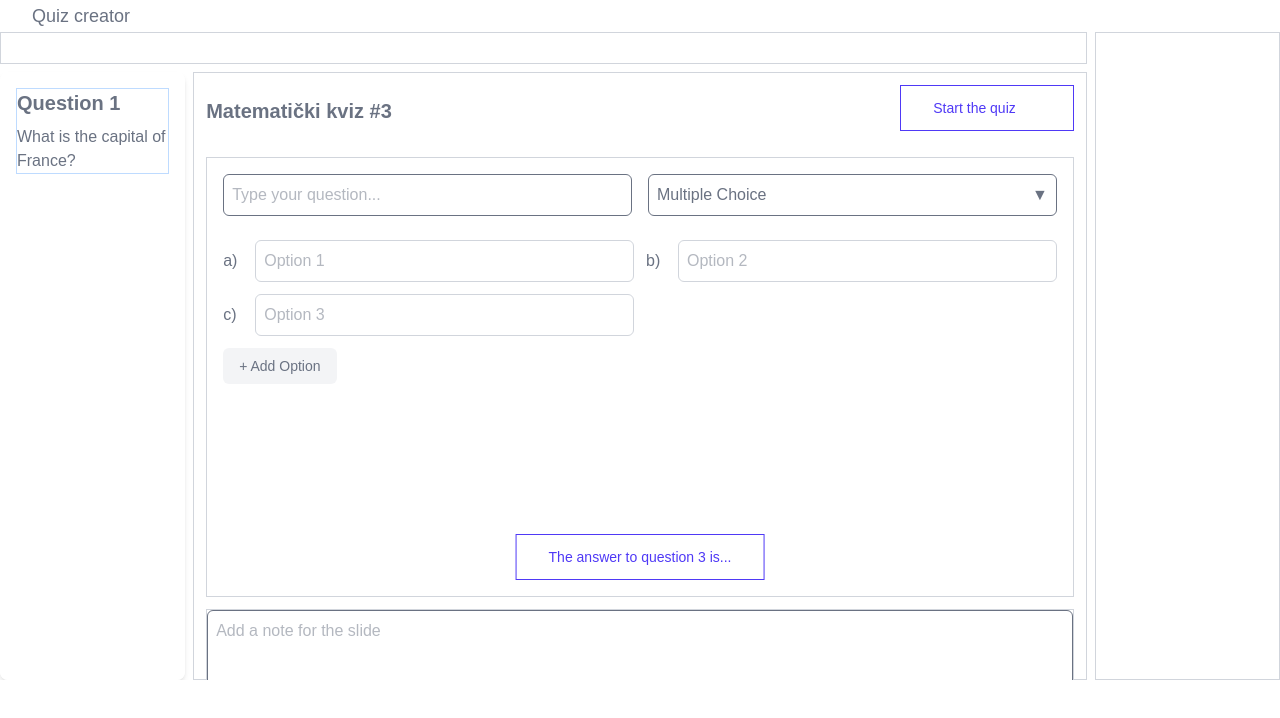
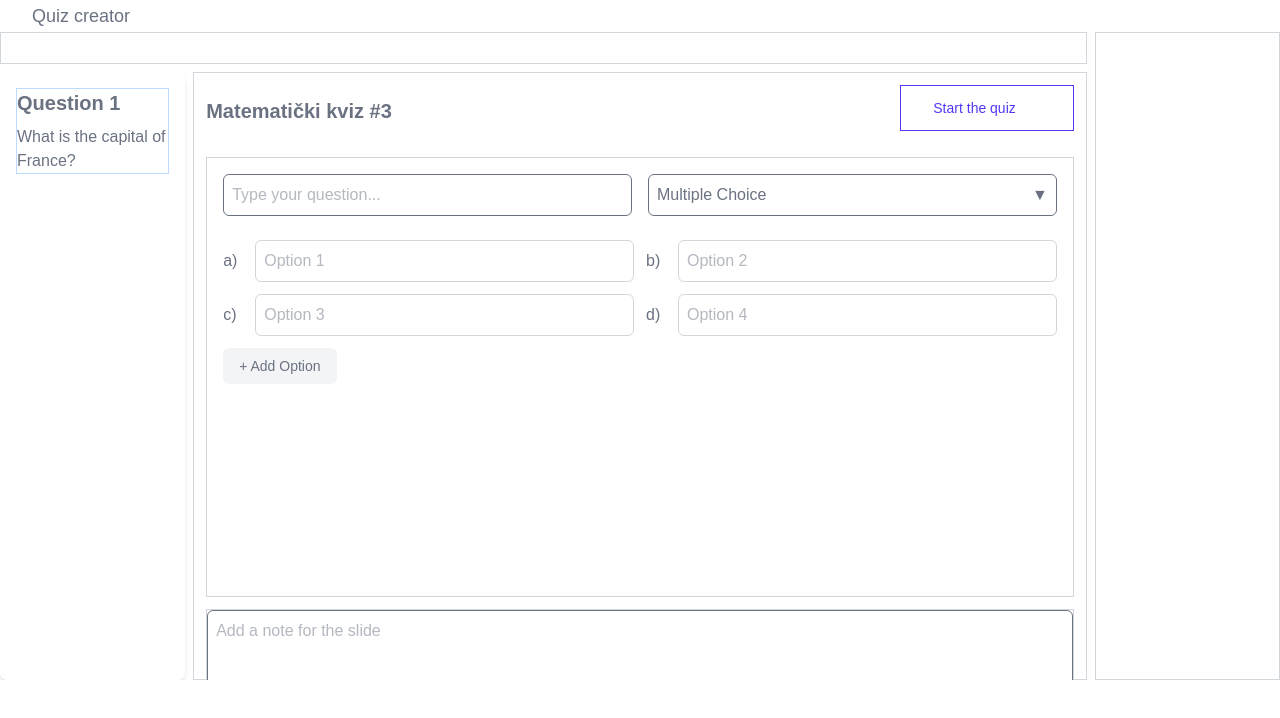
Before and after one commit to karlo-kormanic/zavrsni_rad, a Next.js app: page / in a window 1280 px wide. Shown: the top 718 px of the page. Built offline with nearby package versions, Linux system fonts and the light colour scheme.

Commit message:
Fixed an issue where dropdown question type didn't properly show answer fields when switched

```diff
--- a/src/app/components/QuestionEditor.tsx
+++ b/src/app/components/AnswerEditor.tsx
@@ -1,9 +1,8 @@
 'use client';
-import { useState, useEffect } from 'react';
 import type { OptionPrefixPattern } from '@/../../types';
 
 interface EditorProps {
-  initialOptions?: string[];
+  initialOptions: string[];
   onUpdate: (options: string[]) => void;
   optionPrefixPattern?: OptionPrefixPattern;
 }
@@ -42,34 +41,25 @@ const AddOptionButton = ({ onClick }: AddOptionButtonProps) => (
   </button>
 );
 
-export function QuestionEditor({
-  initialOptions = ['', '', '', ''],
+export function AnswerEditor({
+  initialOptions,
   onUpdate,
   optionPrefixPattern = (index) => `${String.fromCharCode(97 + index)})`,
 }: EditorProps) {
-  const [options, setOptions] = useState<string[]>(initialOptions);
-
   const handleChange = (index: number, value: string) => {
-    const newOptions = [...options];
-    newOptions[index] = value;
-    setOptions(newOptions);
+    const updated = [...initialOptions];
+    updated[index] = value;
+    onUpdate(updated);
   };
 
   const addOption = () => {
-    setOptions([...options, '']);
+    onUpdate([...initialOptions, '']);
   };
-
-  useEffect(() => {
-    const timer = setTimeout(() => {
-      onUpdate(options.filter(opt => opt.trim() !== ''));
-    }, 500);
-    return () => clearTimeout(timer);
-  }, [options, onUpdate]);
 
   return (
     <>
       <div className="grid grid-cols-2 gap-3">
-        {options.map((option, index) => (
+        {initialOptions.map((option, index) => (
           <OptionInput
             key={index}
             index={index}
--- a/src/app/components/AnswerSelector.tsx
+++ b/src/app/components/AnswerSelector.tsx
@@ -21,7 +21,7 @@ export function AnswerSelector({
   return (
     <div className="mt-4">
       <label className="block text-sm font-medium text-gray-700 mb-1">
-        Correct Answer
+        Correct Answer:
       </label>
       <select
         value={selectedAnswer}
--- a/src/app/components/QuestionTypeDropdown.tsx
+++ b/src/app/components/QuestionTypeDropdown.tsx
@@ -4,7 +4,7 @@ import { useState } from 'react';
 
 interface DropdownProps {
   options: { value: string; label: string }[];
-  selectedValue: string | null;
+  selectedValue: string;
   onChange: (value: string) => void;
   placeholder?: string;
   className?: string;
@@ -19,9 +19,7 @@ export default function QuestionTypeDropdown({
 }: DropdownProps) {
   const [isOpen, setIsOpen] = useState(false);
 
-  const selectedOption = selectedValue
-    ?options.find(opt => opt.value === selectedValue)?.label
-    :placeholder;
+  const selectedOption = options.find(opt => opt.value === selectedValue)?.label || placeholder;
 
   return (
     <div className={`relative ${className}`}>
--- a/src/app/components/SlideQuestionArea.tsx
+++ b/src/app/components/SlideQuestionArea.tsx
@@ -1,14 +1,14 @@
 'use client';
-import { useState } from 'react';
+import { useState, useEffect } from 'react';
+import QuestionPrompt from './QuestionPrompt';
 import QuestionTypeDropdown from './QuestionTypeDropdown';
-import QuestionPrompt from './QuestionPrompt';
-import { QuestionEditor } from './QuestionEditor';
+import { AnswerEditor } from './AnswerEditor';
 import { AnswerSelector } from './AnswerSelector';
 
 const SlideQuestionArea = () => {
-    const [questionType, setQuestionType] = useState<string>('multiple_choice'); // Default to first type
-    const [options, setOptions] = useState(['', '', '']);
-    const [answer, setAnswer] = useState('');
+    const [questionType, setQuestionType] = useState<string>('multiple_choice');
+    const [options, setOptions] = useState<string[]>(['', '', '', '']);
+    const [answer, setAnswer] = useState<string>('');
 
     const questionTypes = [
         {value: 'multiple_choice', label: 'Multiple Choice'},
@@ -16,22 +16,32 @@ const SlideQuestionArea = () => {
         {value: 'scale', label: 'Scale'},
     ];
 
+    useEffect(() => {
+        if (questionType === 'scale') {
+            // For scale questions, ensure 6 options
+            setOptions(prev => {
+                const newOptions = [...prev];
+                while (newOptions.length < 6) newOptions.push('');
+                while (newOptions.length > 6) newOptions.pop();
+                return newOptions;
+            });
+        } else {
+            // For other types, ensure 4 options
+            setOptions(prev => {
+                const newOptions = [...prev];
+                while (newOptions.length < 4) newOptions.push('');
+                while (newOptions.length > 4) newOptions.pop();
+                return newOptions;
+            });
+        }
+    }, [questionType]);
+
     const handleTypeChange = (selectedValue: string) => {
         setQuestionType(selectedValue);
-        // Reset options when type changes
-        setOptions(selectedValue === 'scale'
-            ? ['', '', '', '', '', '']
-            : ['', '', '']
-        );
+        // Don't reset options here - let useEffect handle it
         setAnswer('');
     };
 
-    //TODO add question window expansion on new line in type your question...
-    //TODO add data persistence (until hard refresh) -> should I even do this if db saving fixes this problem?
-    //TODO change saves to lower the amount of db calls, onChange -> onBlur
-    //TODO browse the files and change local import path to global
-    //TODO browse the files and unify export default function look
-    //TODO change the answer is button into dropdown that loads the answers and lets user pick 1, pick multiple or adjust the order
     return (
         <div className="relative h-[55vh] row-span-1 bg-white border border-gray-300 p-4">
             {/* Top row - question and type selector */}
@@ -54,7 +64,7 @@ const SlideQuestionArea = () => {
             {/* Middle content */}
             <div className="mb-6">
                 <div className="w-full">
-                    <QuestionEditor
+                    <AnswerEditor
                         initialOptions={options}
                         onUpdate={setOptions}
                         optionPrefixPattern={
@@ -63,7 +73,8 @@ const SlideQuestionArea = () => {
                                 : undefined
                         }
                     />
-                    {options.some(opt => opt.trim() !== '') && (
+                    {/* Show selector if any option is non-empty */}
+                    {options.filter(opt => opt.trim() !== '').length > 0 && (
                         <AnswerSelector
                             options={options}
                             selectedAnswer={answer}
@@ -72,17 +83,15 @@ const SlideQuestionArea = () => {
                     )}
                 </div>
             </div>
-
-            {/* Bottom - answer hint */}
-            <div className="absolute bottom-4 left-1/2 transform -translate-x-1/2">
-                <a className="text-sm font-medium text-indigo-600 focus:outline-none" href="#">
-                    <span className="relative block border border-current bg-white px-8 py-3">
-                        The answer to question 3 is...
-                    </span>
-                </a>
-            </div>
         </div>
     );
 };
 
 export default SlideQuestionArea;
+
+//TODO add question window expansion on new line in type your question...
+//TODO add data persistence (until hard refresh) -> should I even do this if db saving fixes this problem?
+//TODO change saves to lower the amount of db calls, onChange -> onBlur
+//TODO browse the files and change local import path to global
+//TODO browse the files and unify export default function look
+//TODO change the answer is button into dropdown that loads the answers and lets user pick 1, pick multiple or adjust the order
```
